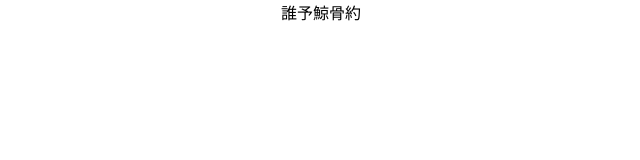
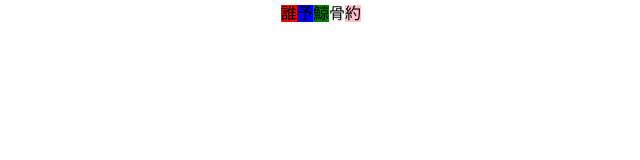
Before and after one commit to aulb/yaponiya-ui, a React (Create React App) app: page / in a window 1280 px wide. Shown: the top 160 px of the page, without its empty margins (319-959 px from the left). Built offline with nearby package versions, Linux system fonts and the light colour scheme.

Commit message:
color -> backgroundColor

```diff
--- a/src/components/Kanji.js
+++ b/src/components/Kanji.js
@@ -2,8 +2,8 @@ import React, { Component } from 'react';
 
 function Kanji(props) {
   const style = {
-    fontColor: props.color,
-  }
+    backgroundColor: props.color,
+  };
   return <span style={style}>{props.character}</span>;
 }
 
```
